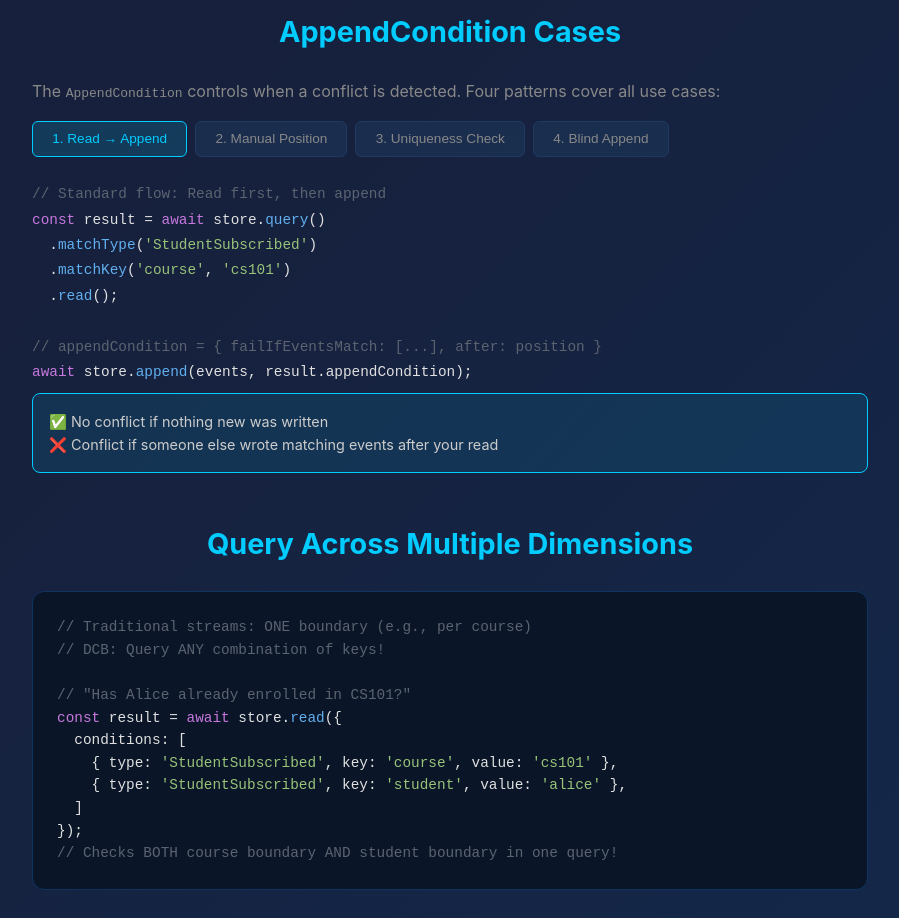
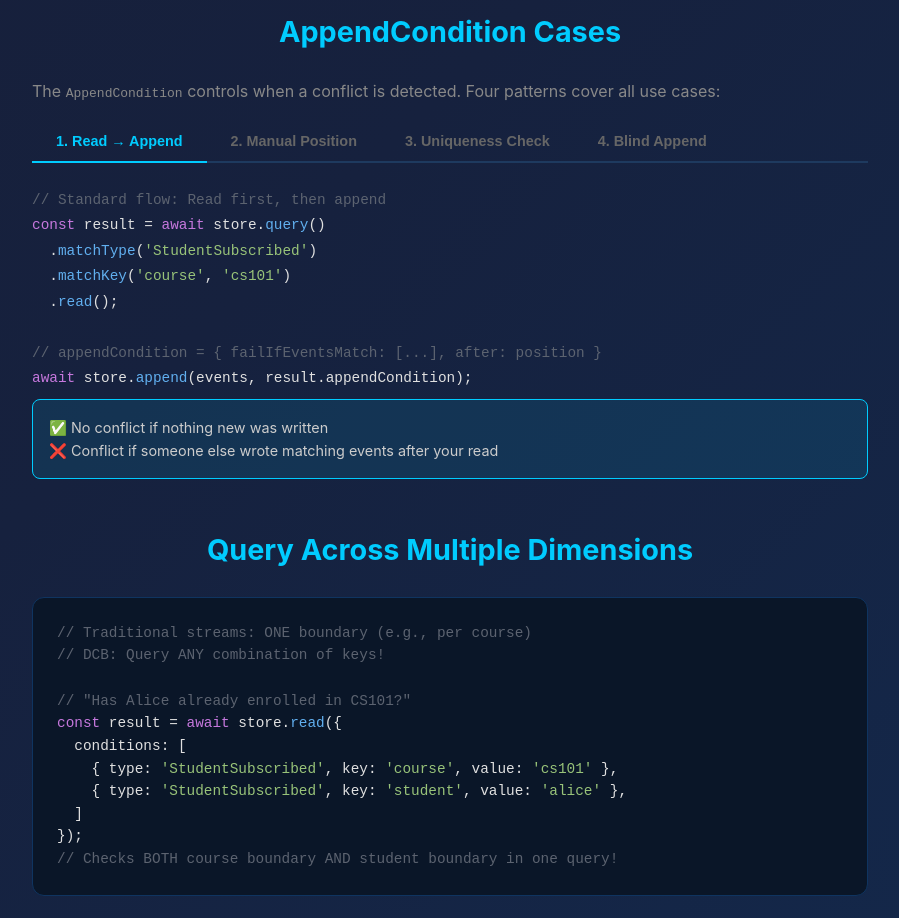
Before and after one commit to SBortz/boundlessdb, a website: page ui/public/index.html in a window 1280 px wide. Shown: the part 3220-4138 px from the top of the page, without its empty margins (190-1089 px from the left). Drawn offline with Linux system fonts and the light colour scheme.

Commit message:
fix: case tabs now match hero tabs styling exactly

```diff
--- a/ui/public/index.html
+++ b/ui/public/index.html
@@ -409,35 +409,42 @@
       line-height: 1.7;
     }
 
-    /* Case tabs (AppendCondition section) */
+    /* Case tabs (AppendCondition section) - same style as hero tabs */
     .case-tabs-header {
       display: flex;
-      gap: 0.5rem;
+      gap: 0;
+      border-bottom: 2px solid #1e3a5f;
       margin-bottom: 1.5rem;
-      flex-wrap: wrap;
     }
 
     .case-tab {
-      padding: 0.6rem 1.2rem;
-      background: rgba(30, 58, 95, 0.5);
-      border: 1px solid #1e3a5f;
-      border-radius: 6px;
-      color: #888;
+      padding: 0.75rem 1.5rem;
+      background: transparent;
+      border: none;
+      color: #666;
       cursor: pointer;
-      font-size: 0.85rem;
-      font-weight: 500;
+      font-size: 0.9rem;
+      font-weight: 600;
       transition: all 0.2s;
+      position: relative;
     }
 
     .case-tab:hover {
-      background: rgba(30, 58, 95, 0.8);
-      color: #aaa;
+      color: #0cf;
     }
 
     .case-tab.active {
-      background: rgba(0, 204, 255, 0.15);
-      border-color: #0cf;
       color: #0cf;
+    }
+
+    .case-tab.active::after {
+      content: '';
+      position: absolute;
+      bottom: -2px;
+      left: 0;
+      right: 0;
+      height: 2px;
+      background: #0cf;
     }
 
     .case-content {
```
